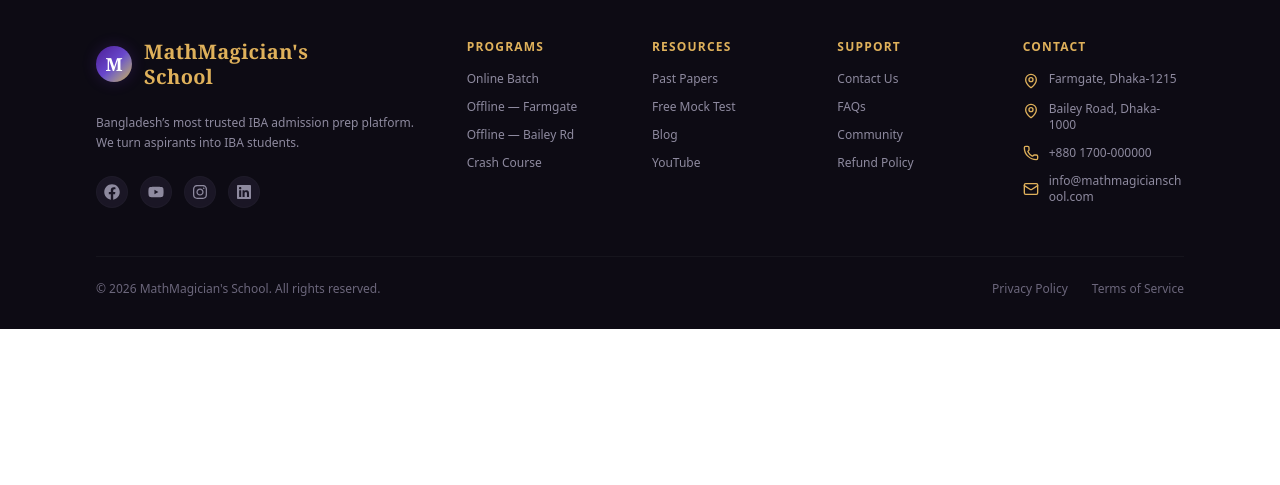
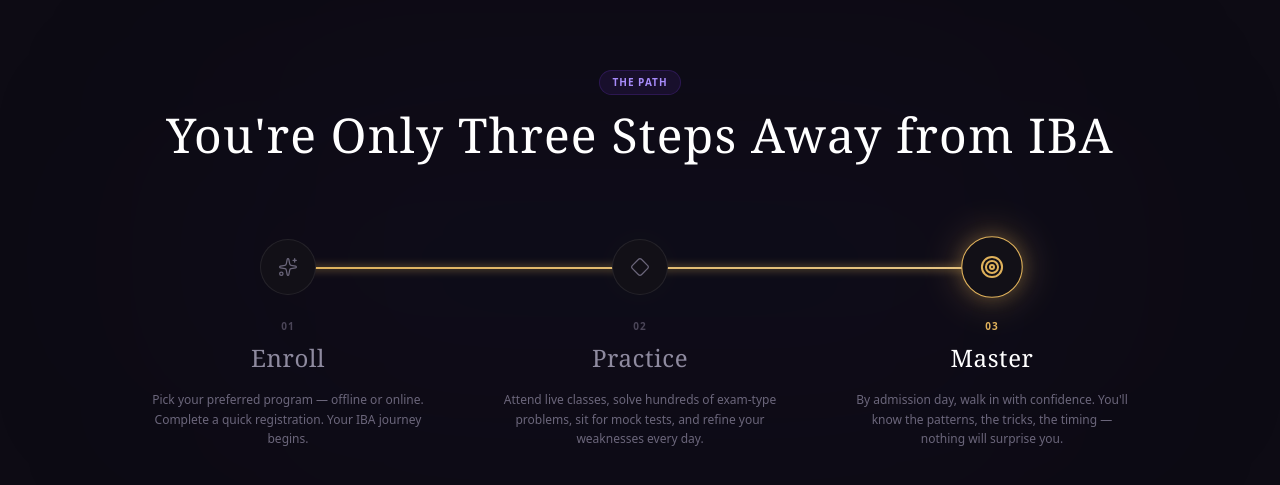
Before and after one commit to raf0670/math-magician-client, a Next.js app: page / in a window 1280 px wide. Shown: the part 2187-2672 px from the top of the page. Before the commit the page ends 2516 px from the top, so only its background shows below. Built offline with nearby package versions, Linux system fonts and the light colour scheme.

Commit message:
3 steps static section done

```diff
--- a/src/app/page.jsx
+++ b/src/app/page.jsx
@@ -1,5 +1,6 @@
 import Hero from "@/components/home/Hero";
 import Instructor from "@/components/home/Instructor";
+import ThreeSteps from "@/components/home/ThreeSteps";
 import WhatYouGet from "@/components/home/WhatYouGet";
 
 export default function LandingPage() {
@@ -8,6 +9,7 @@
       <Hero></Hero>
       <WhatYouGet></WhatYouGet>
       <Instructor></Instructor>
+      <ThreeSteps></ThreeSteps>
     </div>
   );
 }
--- /dev/null
+++ b/src/components/home/ThreeSteps.jsx
@@ -0,0 +1,155 @@
+"use client";
+import { useEffect, useState } from "react";
+import { motion } from "framer-motion";
+import { Sparkles, Diamond, Target } from "lucide-react";
+
+export default function ThreeSteps() {
+    const [activeStep, setActiveStep] = useState(0);
+
+    // Driven continuous circuit sequence loops through steps 0 -> 1 -> 2
+    useEffect(() => {
+        const circuitInterval = setInterval(() => {
+            setActiveStep((prev) => (prev + 1) % 3);
+        }, 2500); // Transitions focus node every 2.5 seconds
+        return () => clearInterval(circuitInterval);
+    }, []);
+
+    const stepsData = [
+        {
+            num: "01",
+            title: "Enroll",
+            description: "Pick your preferred program — offline or online. Complete a quick registration. Your IBA journey begins.",
+            icon: Sparkles,
+        },
+        {
+            num: "02",
+            title: "Practice",
+            description: "Attend live classes, solve hundreds of exam-type problems, sit for mock tests, and refine your weaknesses every day.",
+            icon: Diamond,
+        },
+        {
+            num: "03",
+            title: "Master",
+            description: "By admission day, walk in with confidence. You'll know the patterns, the tricks, the timing — nothing will surprise you.",
+            icon: Target,
+        },
+    ];
+
+    const containerVariants = {
+        hidden: { opacity: 0 },
+        visible: {
+            opacity: 1,
+            transition: { staggerChildren: 0.15 },
+        },
+    };
+
+    const itemVariants = {
+        hidden: { opacity: 0, y: 30 },
+        visible: {
+            opacity: 1,
+            y: 0,
+            transition: { duration: 0.7, ease: "easeOut" },
+        },
+    };
+
+    return (
+        <section className="w-full bg-[#0D0B14] py-24 px-6 md:px-12 lg:px-24 relative overflow-hidden select-none">
+
+            {/* 🌌 DEEP SPACE GLOW CHANNELS */}
+            <div className="absolute top-[50%] left-[50%] -translate-x-1/2 -translate-y-1/2 w-[70vw] h-[25vw] bg-indigo-950/10 rounded-full blur-[130px] pointer-events-none" />
+
+            <div className="container mx-auto max-w-5xl relative z-10">
+
+                {/* 🏷️ SECTION TITLE BADGE */}
+                <div className="w-full flex flex-col items-center text-center mb-20">
+                    <div className="inline-block px-3 py-1 rounded-full bg-[#7C3AED]/10 border border-[#7C3AED]/20 text-[10px] tracking-widest text-[#A78BFA] uppercase font-bold mb-4">
+                        The Path
+                    </div>
+                    <h2 className="font-serif text-3xl md:text-5xl font-medium tracking-wide text-white">
+                        You&apos;re Only Three Steps Away from IBA
+                    </h2>
+                </div>
+
+                {/* ⚡ THE INTERACTIVE CIRCUIT TIMELINE TIMINGS */}
+                <motion.div
+                    className="grid grid-cols-1 md:grid-cols-3 gap-12 md:gap-8 relative"
+                    variants={containerVariants}
+                    initial="hidden"
+                    whileInView="visible"
+                    viewport={{ once: false, amount: 0.2 }} // Refreshes and cascades clean when viewport tracks it
+                >
+
+                    {/* 💻 STRUCTURAL HORIZONTAL CONNECTING CIRCUIT BACKBONE (Hidden on small screens) */}
+                    <div className="absolute top-7 left-[15%] right-[15%] h-0.5 bg-white/4 hidden md:block z-0">
+                        {/* Animated Loading Laser Thread Tracking Active State Position */}
+                        <motion.div
+                            className="h-full bg-linear-to-r from-[#DFB15B] to-[#E6C687] shadow-[0_0_8px_#DFB15B]"
+                            initial={{ width: "0%" }}
+                            animate={{
+                                width: activeStep === 0 ? "0%" : activeStep === 1 ? "50%" : "100%"
+                            }}
+                            transition={{ duration: 0.6, ease: "easeInOut" }}
+                        />
+                    </div>
+
+                    {/* RENDERING MAP FOR STEPS */}
+                    {stepsData.map((step, index) => {
+                        const isActive = activeStep === index;
+                        const StepIcon = step.icon;
+
+                        return (
+                            <motion.div
+                                key={index}
+                                variants={itemVariants}
+                                className="flex flex-col items-center text-center group relative z-10"
+                            >
+                                {/* 🔘 TIMELINE CORE NODE SPHERE */}
+                                <div className="relative mb-6">
+                                    {/* Dynamic Glowing Outer Aura Ring */}
+                                    <motion.div
+                                        className="absolute -inset-3 rounded-full bg-[#DFB15B]/20 blur-md pointer-events-none z-0"
+                                        initial={{ opacity: 0, scale: 0.8 }}
+                                        animate={{
+                                            opacity: isActive ? 1 : 0,
+                                            scale: isActive ? [1, 1.15, 1] : 0.8
+                                        }}
+                                        transition={{ duration: 2, repeat: Infinity, ease: "easeInOut" }}
+                                    />
+
+                                    {/* Interactive Button Shield */}
+                                    <div
+                                        className={`w-14 h-14 rounded-full flex items-center justify-center border transition-all duration-500 z-10 relative bg-[#121017]
+                      ${isActive
+                                                ? "border-[#DFB15B] shadow-[0_0_15px_rgba(223,177,91,0.3)] text-[#DFB15B] scale-110"
+                                                : "border-white/8 text-[#6B667B] group-hover:border-white/20"
+                                            }`}
+                                    >
+                                        <StepIcon className={`w-5 h-5 transition-transform duration-300 ${isActive ? "scale-110 stroke-2" : "stroke-[1.5]"}`} />
+                                    </div>
+                                </div>
+
+                                {/* 📝 STEP INFRASTRUCTURE CONTENT STRINGS */}
+                                <div className="flex flex-col items-center gap-2 max-w-70">
+                                    <span className={`text-[10px] font-sans tracking-widest font-bold transition-colors duration-300 ${isActive ? "text-[#DFB15B]" : "text-[#4A4557]"}`}>
+                                        {step.num}
+                                    </span>
+
+                                    <h3 className={`font-serif text-2xl font-medium tracking-wide transition-colors duration-300 ${isActive ? "text-white" : "text-[#8E8A9F] group-hover:text-white"}`}>
+                                        {step.title}
+                                    </h3>
+
+                                    <p className="text-[#6B667B] text-xs font-medium leading-relaxed mt-2 transition-colors duration-300 group-hover:text-[#8E8A9F]">
+                                        {step.description}
+                                    </p>
+                                </div>
+
+                            </motion.div>
+                        );
+                    })}
+
+                </motion.div>
+
+            </div>
+        </section>
+    );
+}
```
